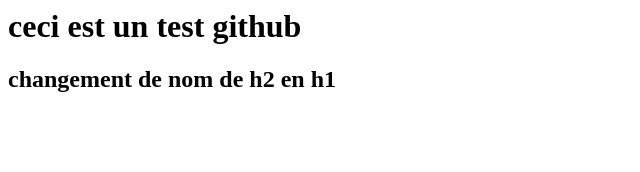
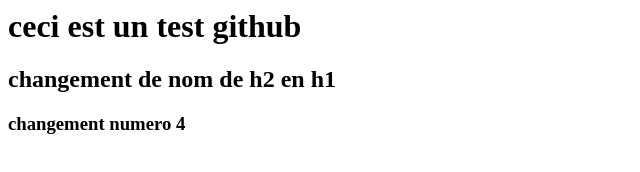
Before and after one commit to haruna-rashid-yakubu/test, a plain HTML site: page index.html in a window 1280 px wide. Shown: the whole page, without its empty margins (0-640 px from the left). Drawn offline with Linux system fonts and the light colour scheme.

Commit message:
changement n 4

```diff
--- a/index.html
+++ b/index.html
@@ -3,5 +3,6 @@
   <body>
     <h1>ceci est un test github</h1>
     <h2>changement de nom de h2 en h1 </h2>
+    <h3>changement numero 4</h3>
   </body>
 </html>
```
